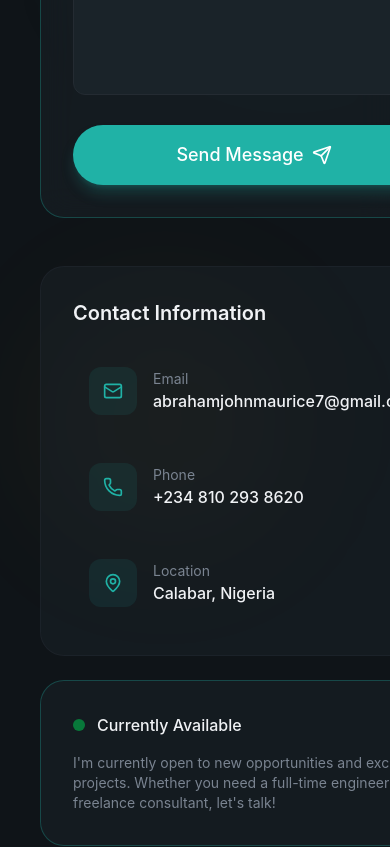
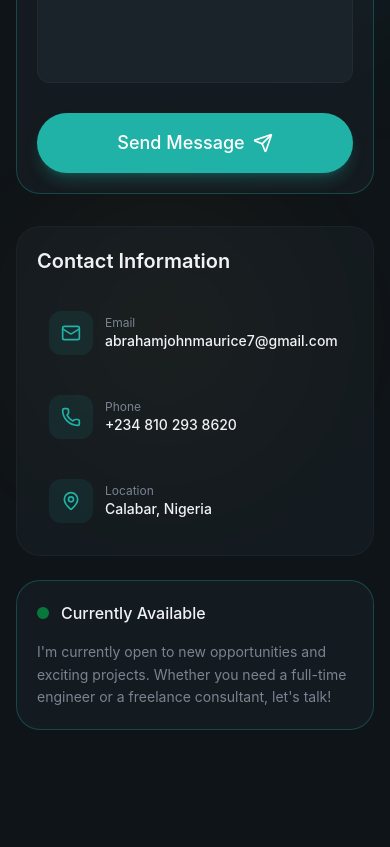
Before and after one commit to AbrahamtheAnalyst/my-personal-portfolio, a React (Vite) app: page / in a window 390 px wide. Shown: the part 7680-8527 px from the top of the page. Built offline with nearby package versions, Linux system fonts and the light colour scheme.

Commit message:
Fix mobile screen overflow and layout padding

```diff
--- a/src/sections/Contact.jsx
+++ b/src/sections/Contact.jsx
@@ -86,14 +86,15 @@ export const Contact = () => {
       setIsLoading(false);
     }
   };
-  return (
-    <section id="contact" className="py-32 relative overflow-hidden">
+    return (
+    <section id="contact" className="py-32 relative overflow-hidden w-full">
       <div className="absolute top-0 left-0 w-full h-full">
         <div className="absolute top-1/4 left-1/4 w-96 h-96 bg-primary/5 rounded-full blur-3xl" />
         <div className="absolute bottom-1/4 right-1/4 w-64 h-64 bg-highlight/5 rounded-full blur-3xl" />
       </div>
 
-      <div className="container mx-auto px-6 relative z-10">
+      {/* Changed px-6 to px-4 for tighter mobile protection */}
+      <div className="container mx-auto px-4 relative z-10 w-full max-w-full">
         {/* Section Header */}
         <div className="text-center max-w-3xl mx-auto mb-16">
           <span className="text-secondary-foreground text-sm font-medium tracking-wider uppercase animate-fade-in">
@@ -111,8 +112,10 @@ export const Contact = () => {
           </p>
         </div>
 
-        <div className="w-full px-4 grid lg:grid-cols-2 gap-12 max-w-5xl mx-auto">
-          <div className="glass p-8 rounded-3xl border border-primary/30 animate-fade-in animation-delay-300">
+        {/* Added px-0 since container already handles padding, and set gap-8 for mobile spacing */}
+        <div className="w-full px-0 grid lg:grid-cols-2 gap-8 md:gap-12 max-w-5xl mx-auto">
+          {/* Form Card: Added p-5 sm:p-8 and min-w-0 */}
+          <div className="glass p-5 sm:p-8 rounded-3xl border border-primary/30 animate-fade-in animation-delay-300 w-full min-w-0">
             <form className="space-y-6" onSubmit={handleSubmit}>
               <div>
                 <label
@@ -130,26 +133,27 @@ export const Contact = () => {
                   onChange={(e) =>
                     setFormData({ ...formData, name: e.target.value })
                   }
-                  className="w-full px-4 py-3 bg-surface rounded-xl border border-border focus:border-primary focus:ring-1 focus:ring-primary outline-none transition-all"
+                  className="w-full px-4 py-3 bg-surface rounded-xl border border-border focus:border-primary focus:ring-1 focus:ring-primary outline-none transition-all box-border"
                 />
               </div>
 
               <div>
                 <label
                   htmlFor="email"
-                  type="email"
                   className="block text-sm font-medium mb-2"
                 >
                   Email
                 </label>
                 <input
+                  id="email"
+                  type="email"
                   required
                   placeholder="your@email.com"
                   value={formData.email}
                   onChange={(e) =>
                     setFormData({ ...formData, email: e.target.value })
                   }
-                  className="w-full px-4 py-3 bg-surface rounded-xl border border-border focus:border-primary focus:ring-1 focus:ring-primary outline-none transition-all"
+                  className="w-full px-4 py-3 bg-surface rounded-xl border border-border focus:border-primary focus:ring-1 focus:ring-primary outline-none transition-all box-border"
                 />
               </div>
 
@@ -161,6 +165,7 @@ export const Contact = () => {
                   Message
                 </label>
                 <textarea
+                  id="message"
                   rows={5}
                   required
                   value={formData.message}
@@ -168,7 +173,7 @@ export const Contact = () => {
                     setFormData({ ...formData, message: e.target.value })
                   }
                   placeholder="Your message..."
-                  className="w-full px-4 py-3 bg-surface rounded-xl border border-border focus:border-primary focus:ring-1 focus:ring-primary outline-none transition-all resize-none"
+                  className="w-full px-4 py-3 bg-surface rounded-xl border border-border focus:border-primary focus:ring-1 focus:ring-primary outline-none transition-all resize-none box-border"
                 />
               </div>
 
@@ -181,16 +186,16 @@ export const Contact = () => {
                 {isLoading ? (
                   <>Sending...</>
                 ) : (
-                  <>
+                  <span className="flex items-center justify-center gap-2">
                     Send Message
                     <Send className="w-5 h-5" />
-                  </>
+                  </span>
                 )}
               </Button>
 
               {submitStatus.type && (
                 <div
-                  className={`flex items-center gap-3
+                  className={`flex items-start sm:items-center gap-3
                      p-4 rounded-xl ${
                        submitStatus.type === "success"
                          ? "bg-green-500/10 border border-green-500/20 text-green-400"
@@ -202,15 +207,16 @@ export const Contact = () => {
                   ) : (
                     <AlertCircle className="w-5 h-5 shrink-0" />
                   )}
-                  <p className="text-sm">{submitStatus.message}</p>
+                  <p className="text-sm break-words">{submitStatus.message}</p>
                 </div>
               )}
             </form>
           </div>
 
-          {/* Contact Info */}
-          <div className="space-y-6 animate-fade-in animation-delay-400">
-            <div className="glass rounded-3xl p-8">
+          {/* Contact Info Column: Added min-w-0 */}
+          <div className="space-y-6 animate-fade-in animation-delay-400 w-full min-w-0">
+            {/* Added p-5 sm:p-8 */}
+            <div className="glass rounded-3xl p-5 sm:p-8">
               <h3 className="text-xl font-semibold mb-6">
                 Contact Information
               </h3>
@@ -219,29 +225,33 @@ export const Contact = () => {
                   <a
                     key={i}
                     href={item.href}
-                    className="flex items-center gap-4 p-4 rounded-xl hover:bg-surface transition-colors group"
+                    className="flex items-center gap-3 sm:gap-4 p-3 sm:p-4 rounded-xl hover:bg-surface transition-colors group min-w-0"
                   >
-                    <div className="w-12 h-12 rounded-xl bg-primary/10 flex items-center justify-center group-hover:bg-primary/20 transition-colors">
+                    <div className="w-11 h-11 sm:w-12 sm:h-12 rounded-xl bg-primary/10 flex items-center justify-center group-hover:bg-primary/20 transition-colors shrink-0">
                       <item.icon className="w-5 h-5 text-primary" />
                     </div>
-                    <div>
-                      <div className="text-sm text-muted-foreground">
+                    {/* Added min-w-0 flex-1 to keep text container contained */}
+                    <div className="min-w-0 flex-1">
+                      <div className="text-xs sm:text-sm text-muted-foreground">
                         {item.label}
                       </div>
-                      <div className="font-medium">{item.value}</div>
+                      {/* Added truncate and break-all to stop long emails/links from overflowing */}
+                      <div className="font-medium text-sm sm:text-base truncate break-all">
+                        {item.value}
+                      </div>
                     </div>
                   </a>
                 ))}
               </div>
             </div>
 
-            {/* Availability Card */}
-            <div className="glass rounded-3xl p-8 border border-primary/30">
+            {/* Availability Card: Added p-5 sm:p-8 */}
+            <div className="glass rounded-3xl p-5 sm:p-8 border border-primary/30 w-full">
               <div className="flex items-center gap-3 mb-4">
-                <span className="w-3 h-3 bg-green-500 rounded-full animate-pulse" />
+                <span className="w-3 h-3 bg-green-500 rounded-full animate-pulse shrink-0" />
                 <span className="font-medium">Currently Available</span>
               </div>
-              <p className="text-muted-foreground text-sm">
+              <p className="text-muted-foreground text-sm leading-relaxed">
                 I'm currently open to new opportunities and exciting projects.
                 Whether you need a full-time engineer or a freelance consultant,
                 let's talk!
```
